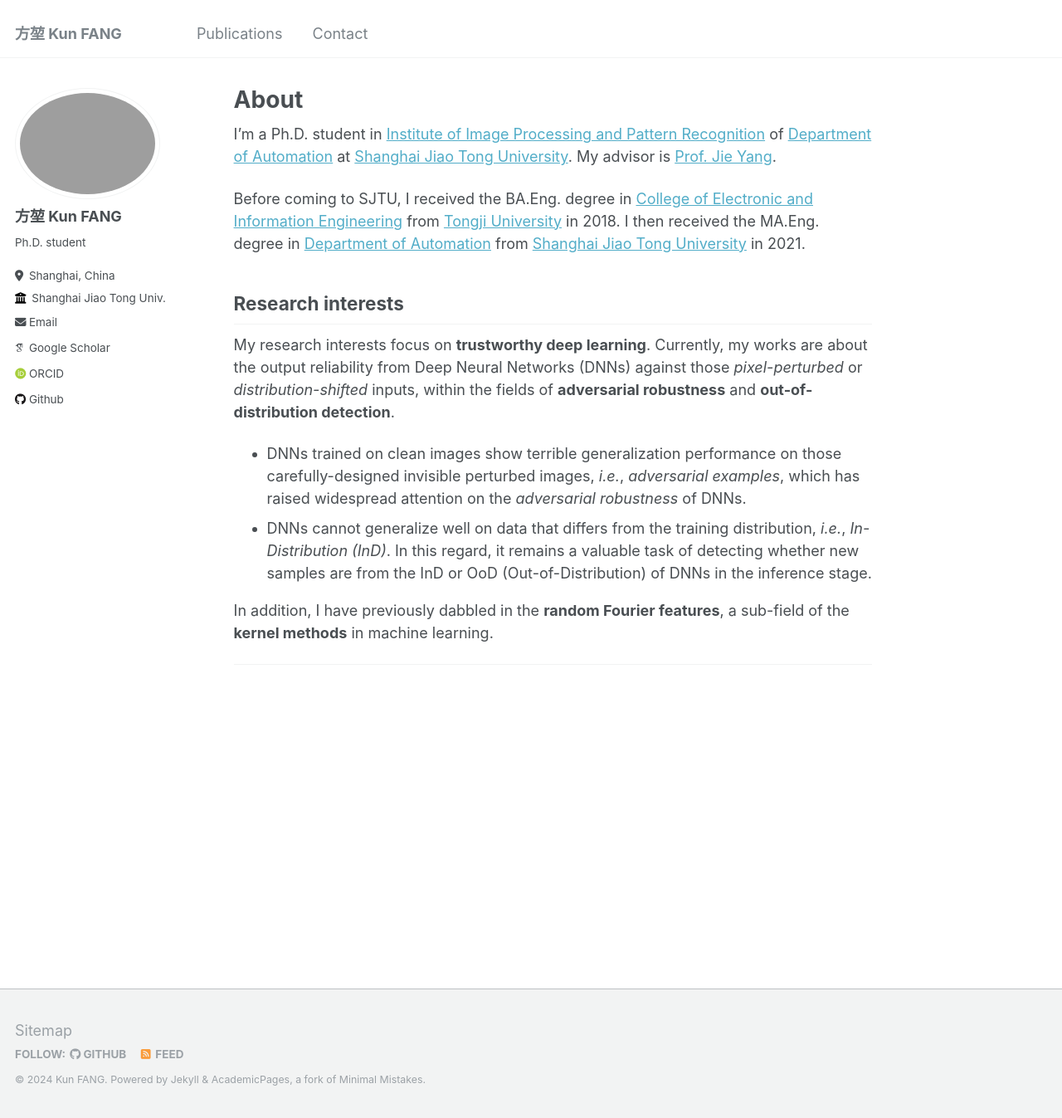
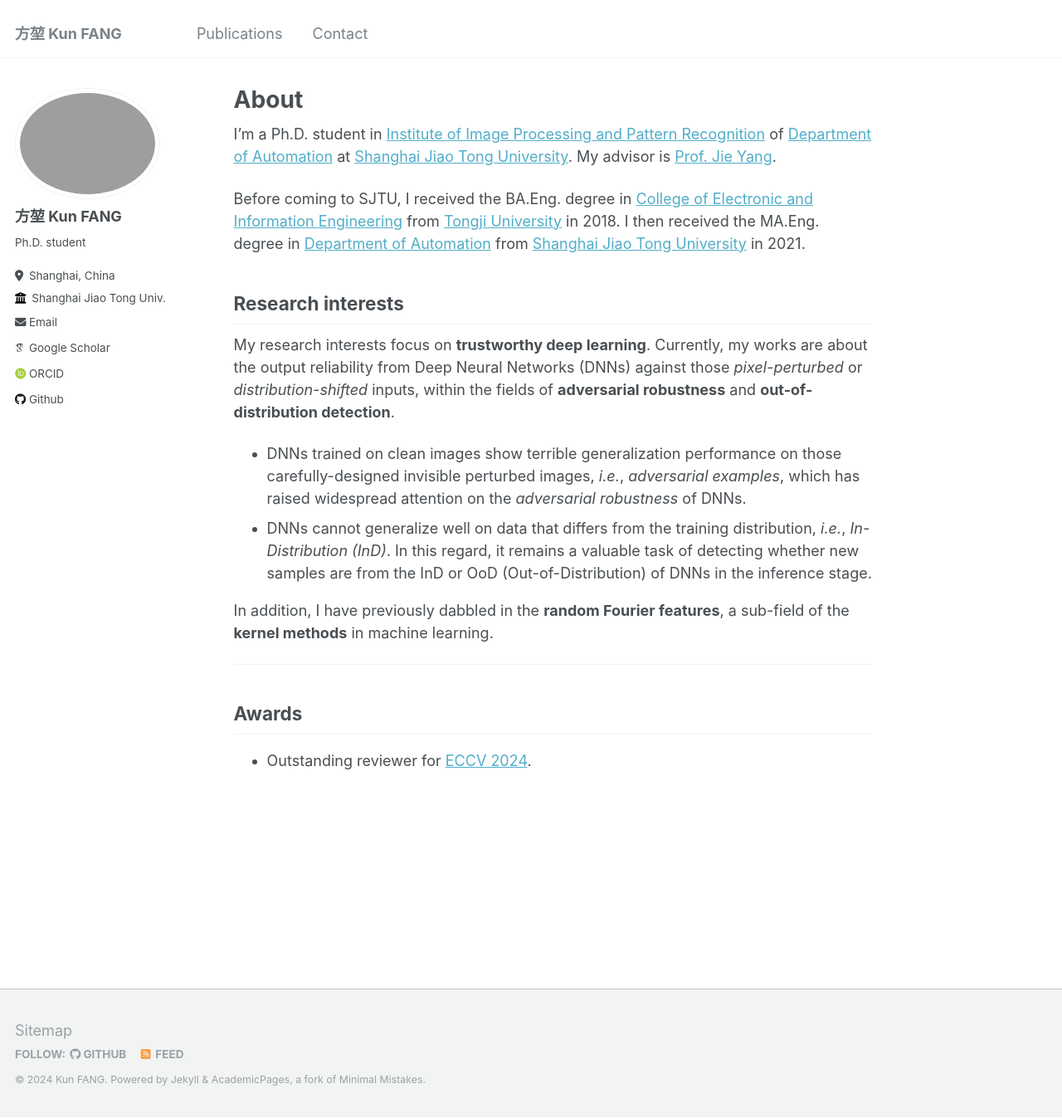
Before and after one commit to fanghenshaometeor/fanghenshaometeor.github.io, a Jekyll site: the page built from _pages/about.md, in a window 1280 px wide and 1347 px high. Shown: the whole window at 83% size. Built offline with Jekyll 4.4.1, drawn with Linux system fonts in a browser that asks for light colours; some web fonts are replaced.

Commit message:
update-about

```diff
--- a/_pages/about.md
+++ b/_pages/about.md
@@ -36,3 +36,8 @@ In the inference or deployment stage, DNNs would inevitably encounter samples th
 In addition, I have previously dabbled in the **random Fourier features**, a sub-field of the **kernel methods** in machine learning.
 
 ---
+
+
+Awards
+---
+- Outstanding reviewer for [ECCV 2024](http://fanghenshaometeor.github.io/files/outstandingreviewereccv2024.pdf).
```
Also changed, not shown: 1 other file.
